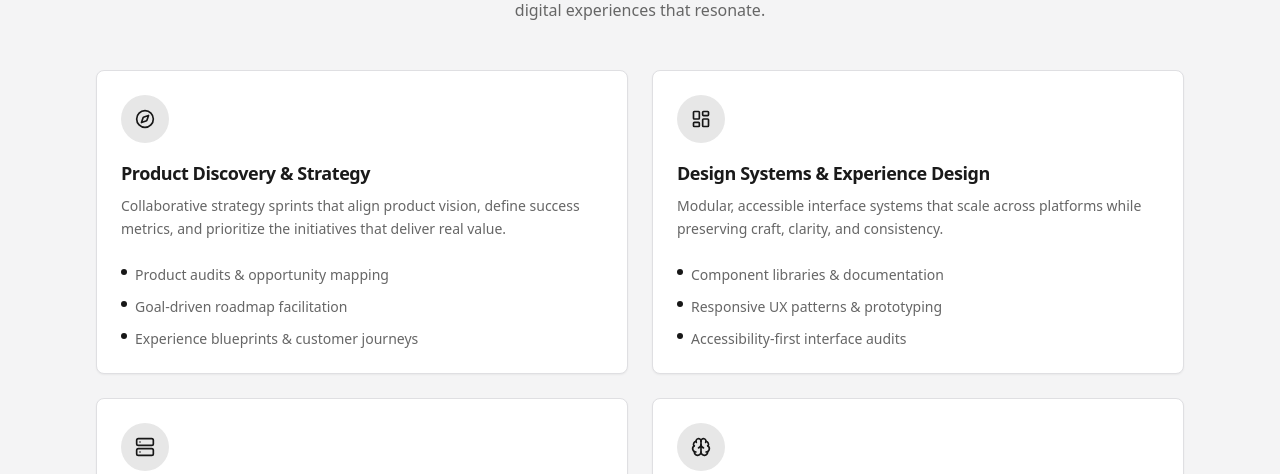
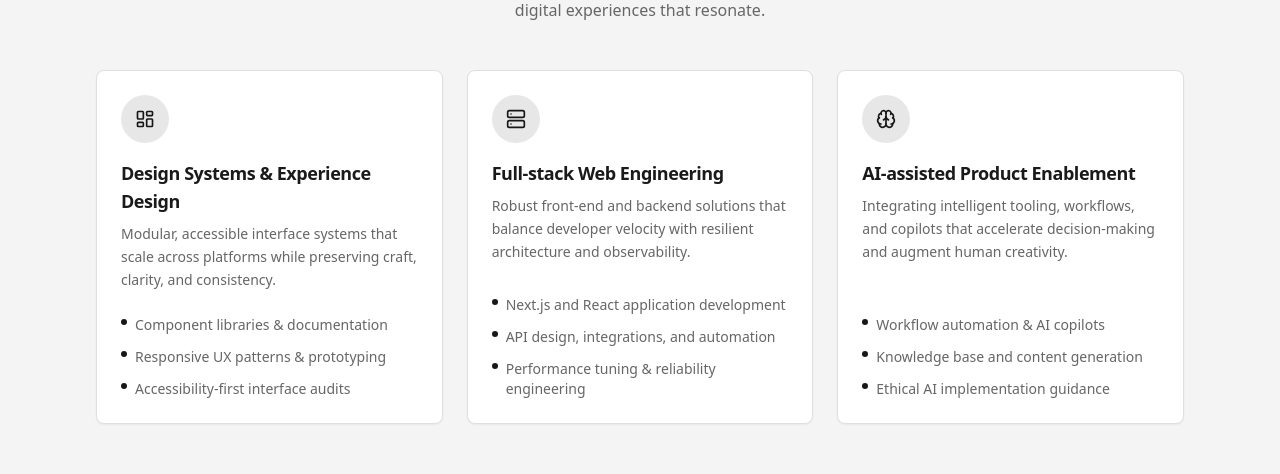
Before and after one commit to Antholem/web-portfolio, a Next.js app: page / in a window 1280 px wide. Shown: the part 295-769 px from the top of the page. Built offline with nearby package versions, Linux system fonts and the light colour scheme; no server answers.

Commit message:
Refine services grid

```diff
--- a/src/components/services-section.tsx
+++ b/src/components/services-section.tsx
@@ -1,5 +1,5 @@
 import type { LucideIcon } from "lucide-react";
-import { Brain, Compass, LayoutDashboard, Server } from "lucide-react";
+import { Brain, LayoutDashboard, Server } from "lucide-react";
 
 import { Card, CardContent, CardDescription, CardHeader, CardTitle } from "@/components/ui/card";
 
@@ -9,17 +9,6 @@ const services: {
   highlights: string[];
   icon: LucideIcon;
 }[] = [
-  {
-    title: "Product Discovery & Strategy",
-    description:
-      "Collaborative strategy sprints that align product vision, define success metrics, and prioritize the initiatives that deliver real value.",
-    highlights: [
-      "Product audits & opportunity mapping",
-      "Goal-driven roadmap facilitation",
-      "Experience blueprints & customer journeys",
-    ],
-    icon: Compass,
-  },
   {
     title: "Design Systems & Experience Design",
     description:
@@ -71,7 +60,7 @@ export default function ServicesSection() {
           </p>
         </div>
 
-        <div className="grid gap-6 md:grid-cols-2">
+        <div className="grid gap-6 md:grid-cols-3">
           {services.map((service) => (
             <Card key={service.title} className="flex h-full flex-col">
               <CardHeader className="space-y-4">
```
